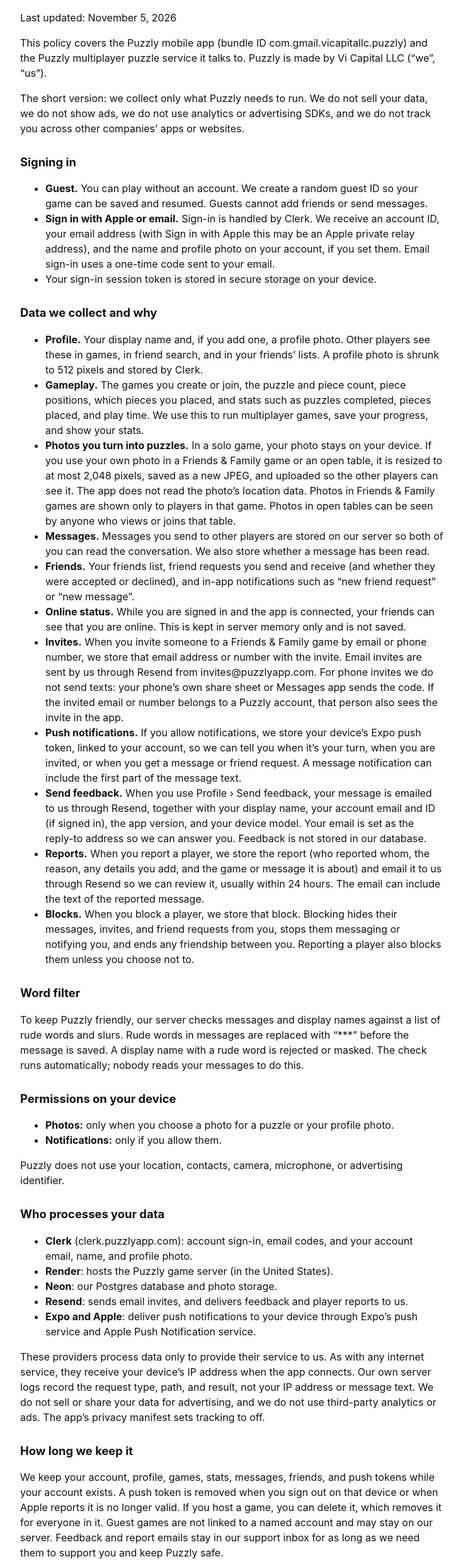
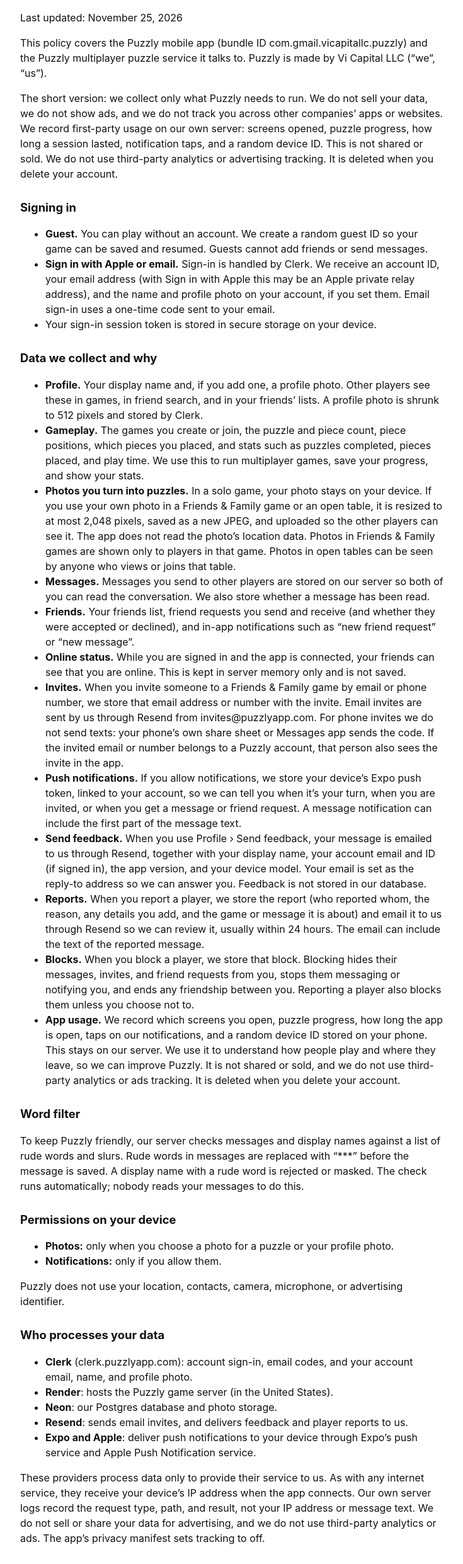
Before and after one commit to yayyyyyyyforever/puzzly-privacy, a plain HTML site: page index.html in a window 1280 px wide. Shown: the part 77-2560 px from the top of the page at 63% size, without its empty margins (272-1007 px from the left). Drawn offline with Linux system fonts and the light colour scheme.

Commit message:
Draft: disclose first-party usage in the public privacy policy (do not merge or publish until Vi approves)

```diff
--- a/index.html
+++ b/index.html
@@ -12,9 +12,9 @@
 </head>
 <body>
   <h1>Puzzly Privacy Policy</h1>
-  <p>Last updated: November 5, 2026</p>
+  <p>Last updated: November 25, 2026</p>
   <p>This policy covers the Puzzly mobile app (bundle ID com.gmail.vicapitallc.puzzly) and the Puzzly multiplayer puzzle service it talks to. Puzzly is made by Vi Capital LLC (“we”, “us”).</p>
-  <p>The short version: we collect only what Puzzly needs to run. We do not sell your data, we do not show ads, we do not use analytics or advertising SDKs, and we do not track you across other companies’ apps or websites.</p>
+  <p>The short version: we collect only what Puzzly needs to run. We do not sell your data, we do not show ads, and we do not track you across other companies’ apps or websites. We record first-party usage on our own server: screens opened, puzzle progress, how long a session lasted, notification taps, and a random device ID. This is not shared or sold. We do not use third-party analytics or advertising tracking. It is deleted when you delete your account.</p>
 
   <h2>Signing in</h2>
   <ul>
@@ -36,6 +36,7 @@
     <li><strong>Send feedback.</strong> When you use Profile › Send feedback, your message is emailed to us through Resend, together with your display name, your account email and ID (if signed in), the app version, and your device model. Your email is set as the reply-to address so we can answer you. Feedback is not stored in our database.</li>
     <li><strong>Reports.</strong> When you report a player, we store the report (who reported whom, the reason, any details you add, and the game or message it is about) and email it to us through Resend so we can review it, usually within 24 hours. The email can include the text of the reported message.</li>
     <li><strong>Blocks.</strong> When you block a player, we store that block. Blocking hides their messages, invites, and friend requests from you, stops them messaging or notifying you, and ends any friendship between you. Reporting a player also blocks them unless you choose not to.</li>
+    <li><strong>App usage.</strong> We record which screens you open, puzzle progress, how long the app is open, taps on our notifications, and a random device ID stored on your phone. This stays on our server. We use it to understand how people play and where they leave, so we can improve Puzzly. It is not shared or sold, and we do not use third-party analytics or ads tracking. It is deleted when you delete your account.</li>
   </ul>
 
   <h2>Word filter</h2>
@@ -59,7 +60,7 @@
   <p>These providers process data only to provide their service to us. As with any internet service, they receive your device’s IP address when the app connects. Our own server logs record the request type, path, and result, not your IP address or message text. We do not sell or share your data for advertising, and we do not use third-party analytics or ads. The app’s privacy manifest sets tracking to off.</p>
 
   <h2>How long we keep it</h2>
-  <p>We keep your account, profile, games, stats, messages, friends, and push tokens while your account exists. A push token is removed when you sign out on that device or when Apple reports it is no longer valid. If you host a game, you can delete it, which removes it for everyone in it. Guest games are not linked to a named account and may stay on our server. Feedback and report emails stay in our support inbox for as long as we need them to support you and keep Puzzly safe.</p>
+  <p>We keep your account, profile, games, stats, points, app usage records, messages, friends, and push tokens while your account exists. A push token is removed when you sign out on that device or when Apple reports it is no longer valid. If you host a game, you can delete it, which removes it for everyone in it. Guest games are not linked to a named account and may stay on our server. Feedback and report emails stay in our support inbox for as long as we need them to support you and keep Puzzly safe.</p>
 
   <h2>Delete your account</h2>
   <p>In the app, open Profile and use Delete account. You must confirm. This deletes, for the signed-in user only:</p>
@@ -70,7 +71,8 @@
     <li>photos you uploaded (the files are removed from storage; if removal fails it is retried automatically);</li>
     <li>all messages you sent or received, on both sides of the conversation;</li>
     <li>your friends, friend requests, notifications, and friend-search profile;</li>
-    <li>your push notification tokens.</li>
+    <li>your push notification tokens;</li>
+    <li>your points and app usage records (screens opened, puzzle progress, session length, notification taps, and the random device ID linked to your account).</li>
   </ul>
   <p>In games hosted by other players, your name is removed from the pieces you placed, but the game itself stays for them. Some records are kept after deletion: reports filed by or about you and blocks (to keep players safe), the player history list of games hosted by others, which can still show the name you used there, and invites other players sent to your email or phone number. To have these removed too, email us. Data in our providers’ backups may take a short time to expire.</p>
 
```
